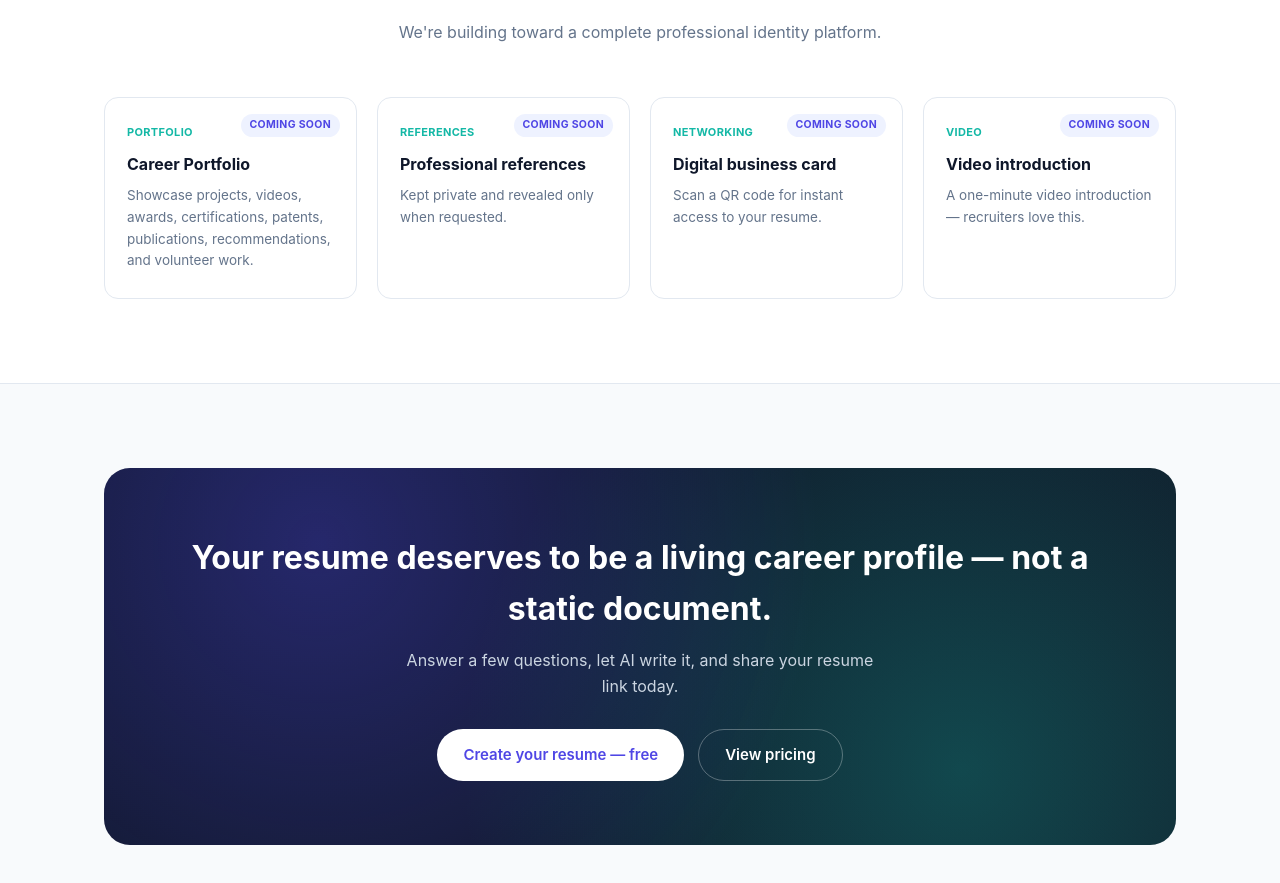
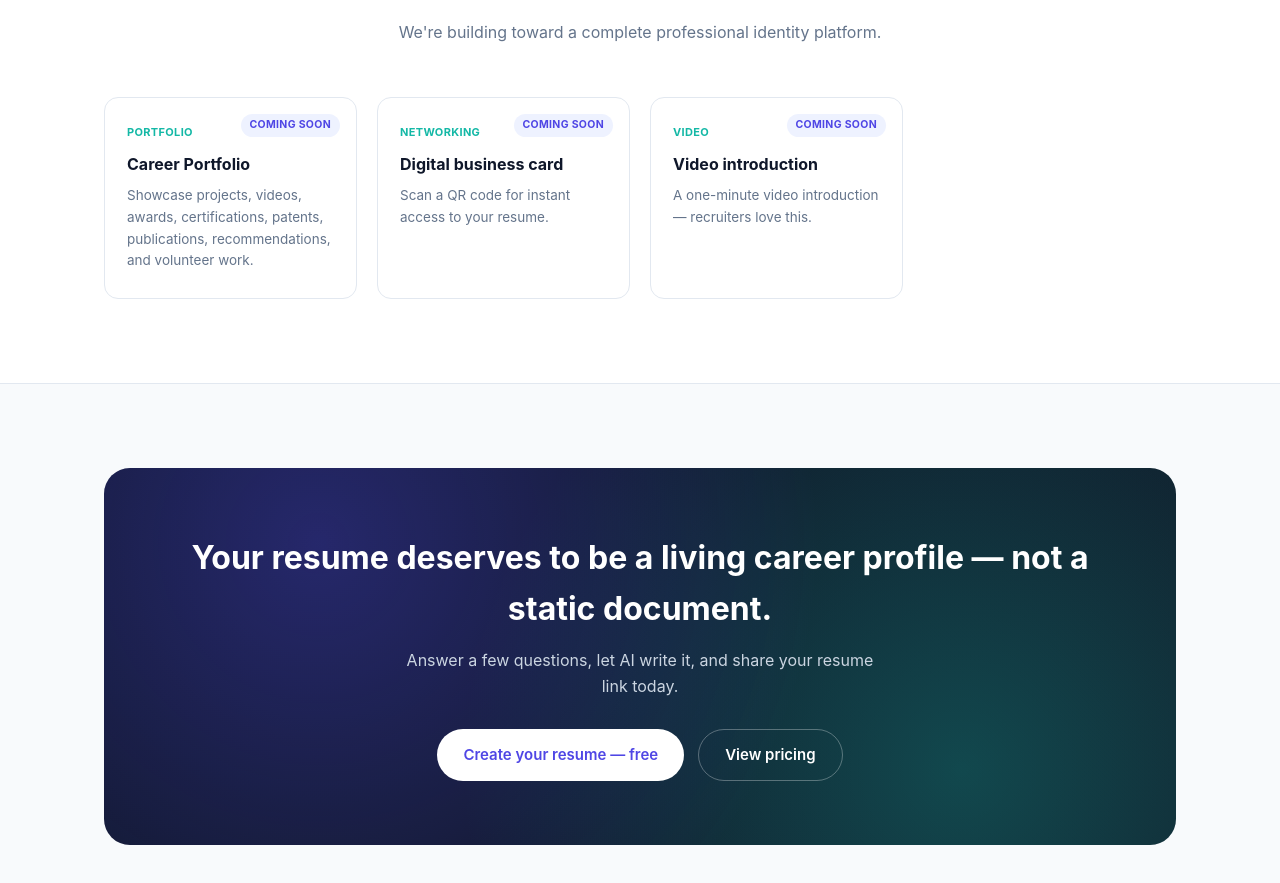
Before and after one commit to macsamust/resumelingo, a React (Vite) app in the folder client/: page / in a window 1280 px wide. Shown: the part 7823-8706 px from the top of the page. Built offline with nearby package versions, Linux system fonts and the light colour scheme; no server answers.

Commit message:
Remove Professional References from Coming to Premium roadmap — already shipped

```diff
--- a/client/src/components/marketing/FuturePremium.tsx
+++ b/client/src/components/marketing/FuturePremium.tsx
@@ -1,9 +1,9 @@
-// AI Career Coach and Recruiter Mode have both shipped (see
-// CareerCoachPage.tsx and ResumeEditPage.tsx's "Recruiter Mode" section) —
-// removed from this "coming soon" list accordingly.
+// AI Career Coach, Recruiter Mode, and Professional References have all
+// shipped (see CareerCoachPage.tsx, ResumeEditPage.tsx's "Recruiter Mode"
+// section, and its "References" section/ReferencesEditor.tsx) — removed
+// from this "coming soon" list accordingly.
 const FUTURE = [
   { tag: "Portfolio", title: "Career Portfolio", body: "Showcase projects, videos, awards, certifications, patents, publications, recommendations, and volunteer work." },
-  { tag: "References", title: "Professional references", body: "Kept private and revealed only when requested." },
   { tag: "Networking", title: "Digital business card", body: "Scan a QR code for instant access to your resume." },
   { tag: "Video", title: "Video introduction", body: "A one-minute video introduction — recruiters love this." },
 ];
```
